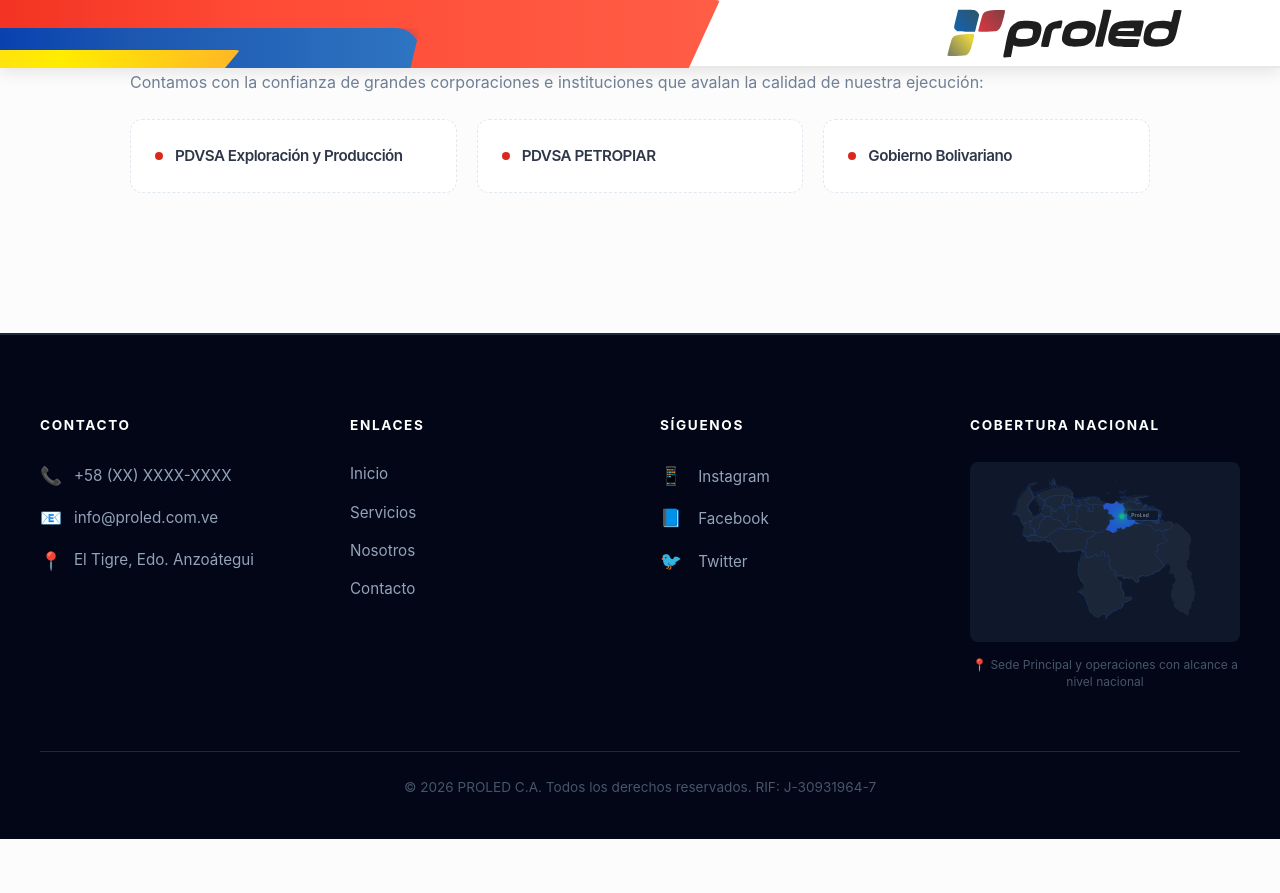
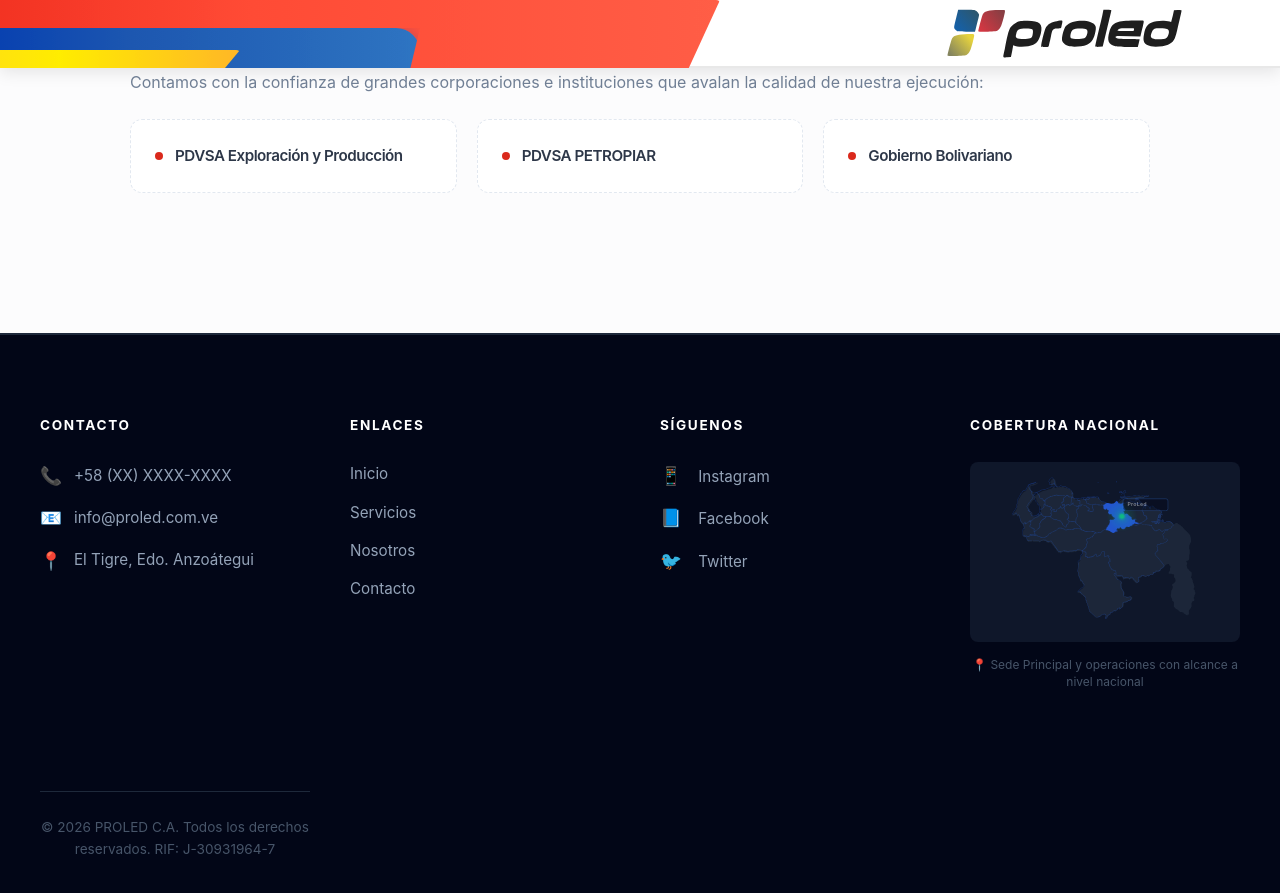
Before and after one commit to ing-nestorgomez/belorp, a Jekyll site: the page built from index.html, in a window 1280 px wide and 900 px high, scrolled down 5356 px. Shown: the top 893 px of the window. Built offline with Jekyll 4.4.1, drawn with Linux system fonts in a browser that asks for light colours; before the commit the page ends 6195 px from its top, so only the background shows below that.

Commit message:
Refactor footer HTML for national coverage section

```diff
--- a/_includes/footer.html
+++ b/_includes/footer.html
@@ -31,13 +31,11 @@
     <div class="footer-col footer-map-col">
   <h4>COBERTURA NACIONAL</h4>
   <div class="map-interactive-container">
-        <!-- Capa 1: Venezuela -->
+
     <img src="assets/images/venezuela.svg" class="map-layer layer-country" alt="Mapa de Venezuela">
 
-        <!-- Capa 2: Anzoátegui -->
     <img src="assets/images/anzoategui.svg" class="map-layer layer-state" alt="Estado Anzoátegui">
 
-        <!-- Capa 3: Interactiva de Pines -->
     <svg class="map-overlay-tech" viewBox="0 0 600 480" xmlns="http://www.w3.org/2000/svg">
       <defs>
         <radialGradient id="nodeGlow" cx="50%" cy="50%" r="50%">
@@ -46,22 +44,19 @@
         </radialGradient>
       </defs>
 
-          <!-- Ondas de radar -->
       <circle class="hq-pulse" cx="345" cy="145" r="30" fill="url(#nodeGlow)" />
       <circle class="hq-pulse delay-1" cx="345" cy="145" r="30" fill="url(#nodeGlow)" />
 
-          <!-- Pin Central -->
       <circle class="hq-center-dot" cx="345" cy="145" r="6" fill="#10b981" />
 
-          <!-- Etiqueta Flotante (Reubicada a un lado del punto) -->
       <g class="hq-label">
-            <rect x="360" y="130" width="85" height="28" rx="6" fill="#020617" stroke="#3b82f6" stroke-width="1.5"/>
-            <text x="372" y="148" fill="#ffffff" font-family="'Inter', sans-serif" font-size="13" font-weight="700" letter-spacing="0.04em">ProLed</text>
+        <rect x="350" y="100" width="120" height="32" rx="6" fill="#020617" stroke="#3b82f6" stroke-width="1.5"/>
+        <text x="362" y="120" fill="#ffffff" font-family="'Inter', sans-serif" font-size="14" font-weight="700" letter-spacing="0.04em">ProLed</text>
       </g>
     </svg>
+
   </div>
   <span class="map-caption">📍 Sede Principal y operaciones con alcance a nivel nacional</span>
-    </div>
 </div>
 
   <div class="footer-copy">
```
Lines whose indentation alone changed are shown as unchanged.
